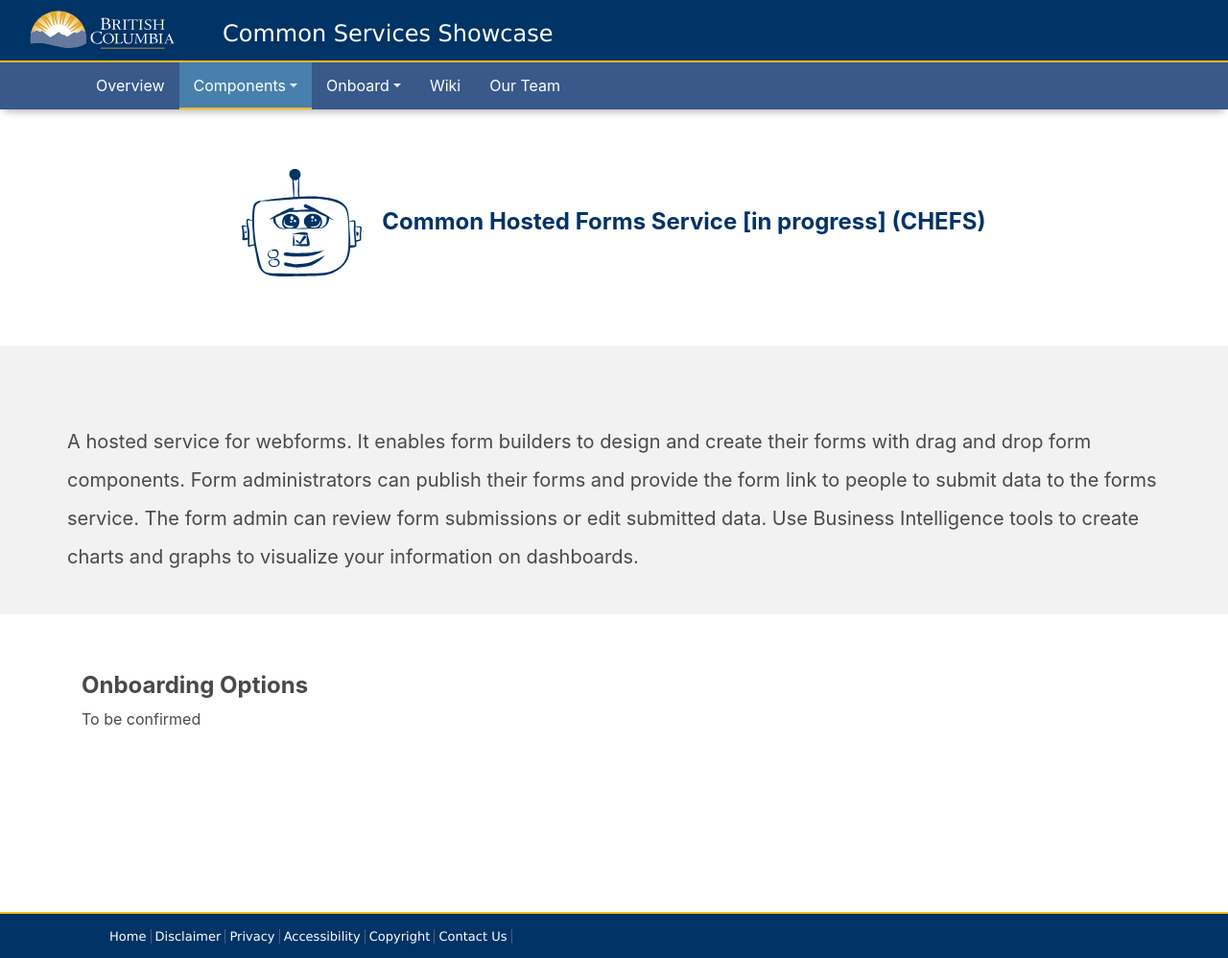
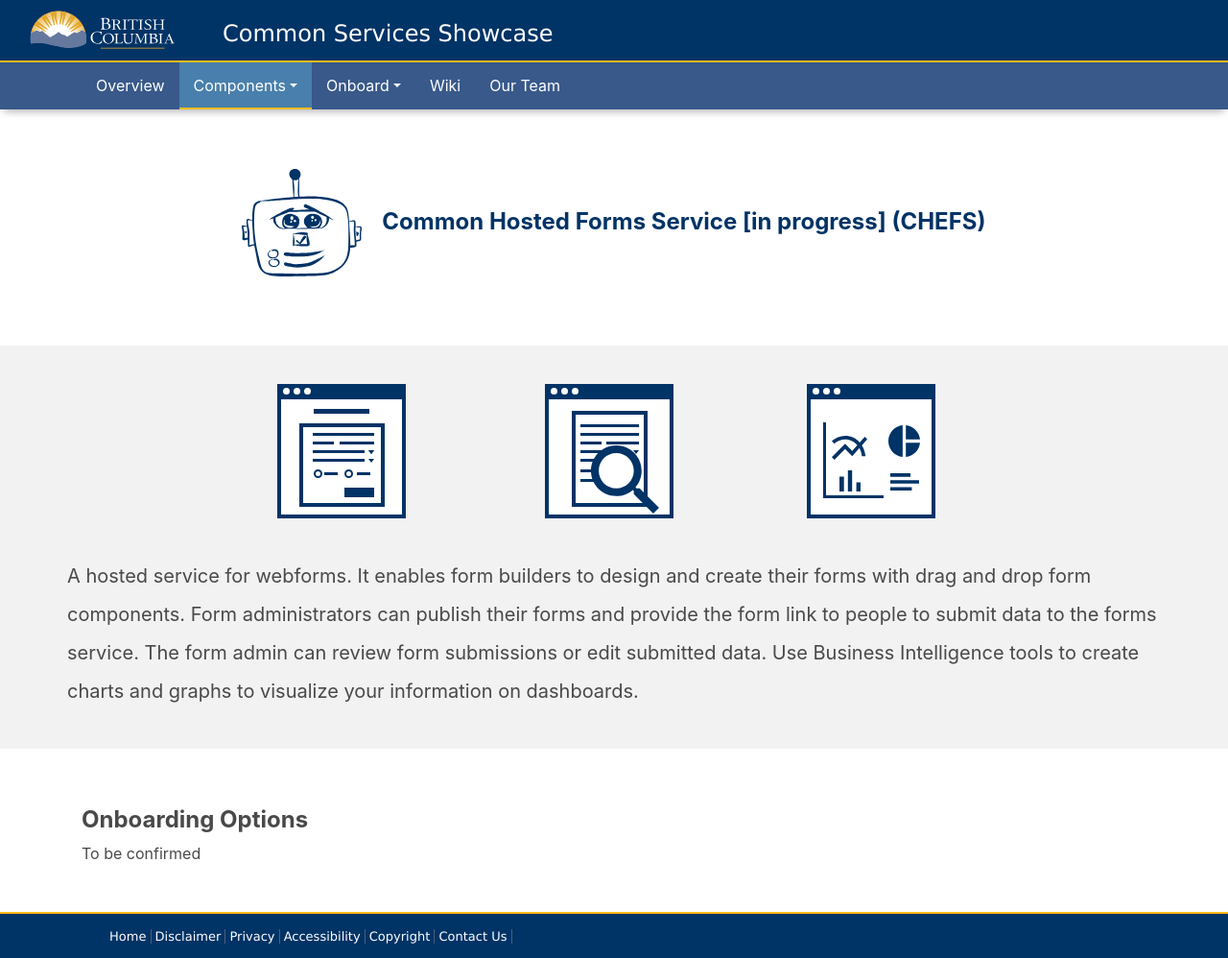
Before and after one commit to bcgov/common-service-showcase, a Jekyll site: the page built from collections/_services/chefs.md, in a window 1280 px wide and 998 px high. Shown: the whole window at 96% size. Built offline with Jekyll 4.4.1, drawn with Linux system fonts in a browser that asks for light colours; nearby versions of some CDN libraries.

Commit message:
chefs header image

```diff
--- a/collections/_services/chefs.md
+++ b/collections/_services/chefs.md
@@ -18,7 +18,7 @@ urls:
   postmanHelp: n/a
 pictures:
   icon: cheffy.svg
-  header:
+  header: chefs.svg
 
 showcaseDescription: >-
   A demonstration for how to use the Common Hosted Forms Service (CHEFS) will be developed. Options for developers to directly call the API are not available at this time.
```
Also changed, not shown: assets/images/chefs.svg (added).
